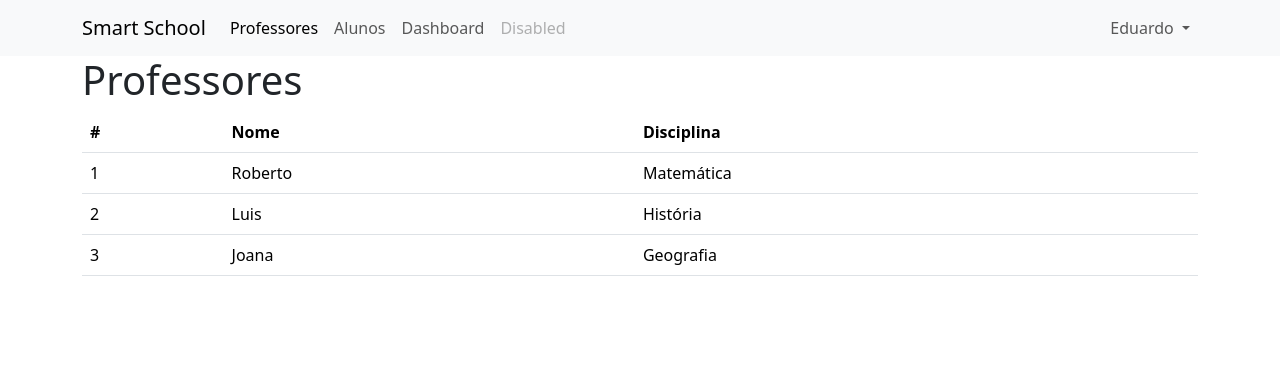
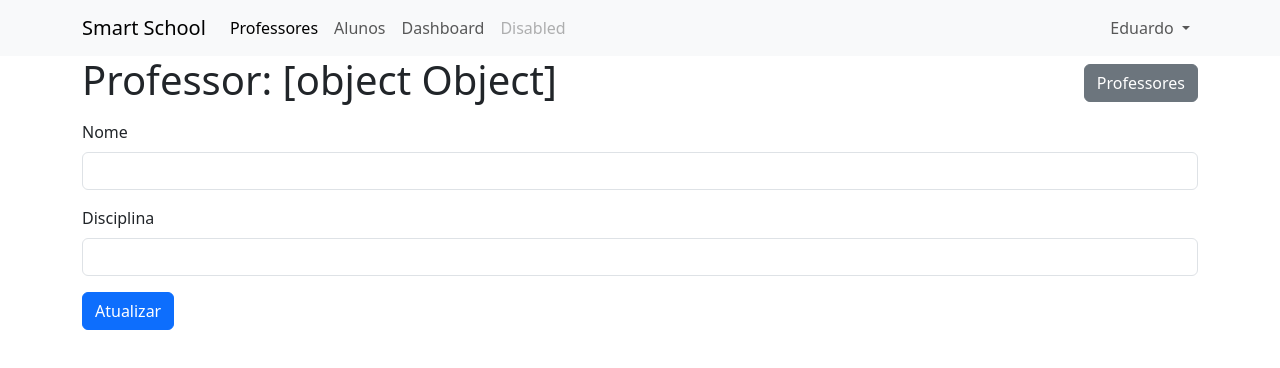
Before and after one commit to alvesil/asp-net-angular, an Angular app in the folder SmartSchool/: page /professores in a window 1280 px wide. Shown: the top 368 px of the page. Built offline with nearby package versions, Linux system fonts and the light colour scheme.

Commit message:
criadas as classes Aluno e Professor

```diff
--- a/SmartSchool/src/app/alunos/alunos.component.ts
+++ b/SmartSchool/src/app/alunos/alunos.component.ts
@@ -1,4 +1,5 @@
 import { Component } from '@angular/core';
+import { Aluno } from '../models/Aluno';
 
 @Component({
   selector: 'app-alunos',
@@ -8,7 +9,7 @@ import { Component } from '@angular/core';
 export class AlunosComponent {
 
   public titulo = 'Alunos';
-  public alunoSelecionado!: string;
+  public alunoSelecionado!: Aluno;
 
   public alunos = [
     {
@@ -55,12 +56,12 @@ export class AlunosComponent {
     }
   ];
 
-  selecionarAluno(aluno: any)
+  selecionarAluno(aluno: Aluno)
   {
-    this.alunoSelecionado = aluno.nome;
+    this.alunoSelecionado = aluno;
   }
   voltar()
   {
-    this.alunoSelecionado = '';
+    this.alunoSelecionado == null;
   }
 }
--- /dev/null
+++ b/SmartSchool/src/app/models/Aluno.ts
@@ -0,0 +1,6 @@
+export class Aluno {
+    id!: number;
+    nome!: string;
+    sobrenome!: string;
+    telefone!: number;
+}
--- /dev/null
+++ b/SmartSchool/src/app/models/Professor.ts
@@ -0,0 +1,5 @@
+export class Professor {
+    id!: number;
+    nome!: string;
+    disciplina!: string;
+}
--- a/SmartSchool/src/app/professores/professores.component.ts
+++ b/SmartSchool/src/app/professores/professores.component.ts
@@ -1,4 +1,5 @@
 import { Component } from '@angular/core';
+import { Professor } from '../models/Professor';
 
 @Component({
   selector: 'app-professores',
@@ -7,7 +8,7 @@ import { Component } from '@angular/core';
 })
 export class ProfessoresComponent {
   public titulo = 'Professores';
-  public professorSelecionado!: string;
+  public professorSelecionado: Professor = new Professor;
 
   public professores = [
     { id: 1, nome: 'Roberto', disciplina: 'Matemática'},
@@ -15,13 +16,13 @@ export class ProfessoresComponent {
     { id: 3, nome: 'Joana', disciplina: 'Geografia' }
   ];
 
-  selecionarProfessor(professor: any)
+  selecionarProfessor(professor: Professor)
   {
-    this.professorSelecionado = professor.nome;
+    this.professorSelecionado = professor;
   }
 
   voltar()
   {
-    this.professorSelecionado = '';
+    this.professorSelecionado == null;
   }
 }
```
